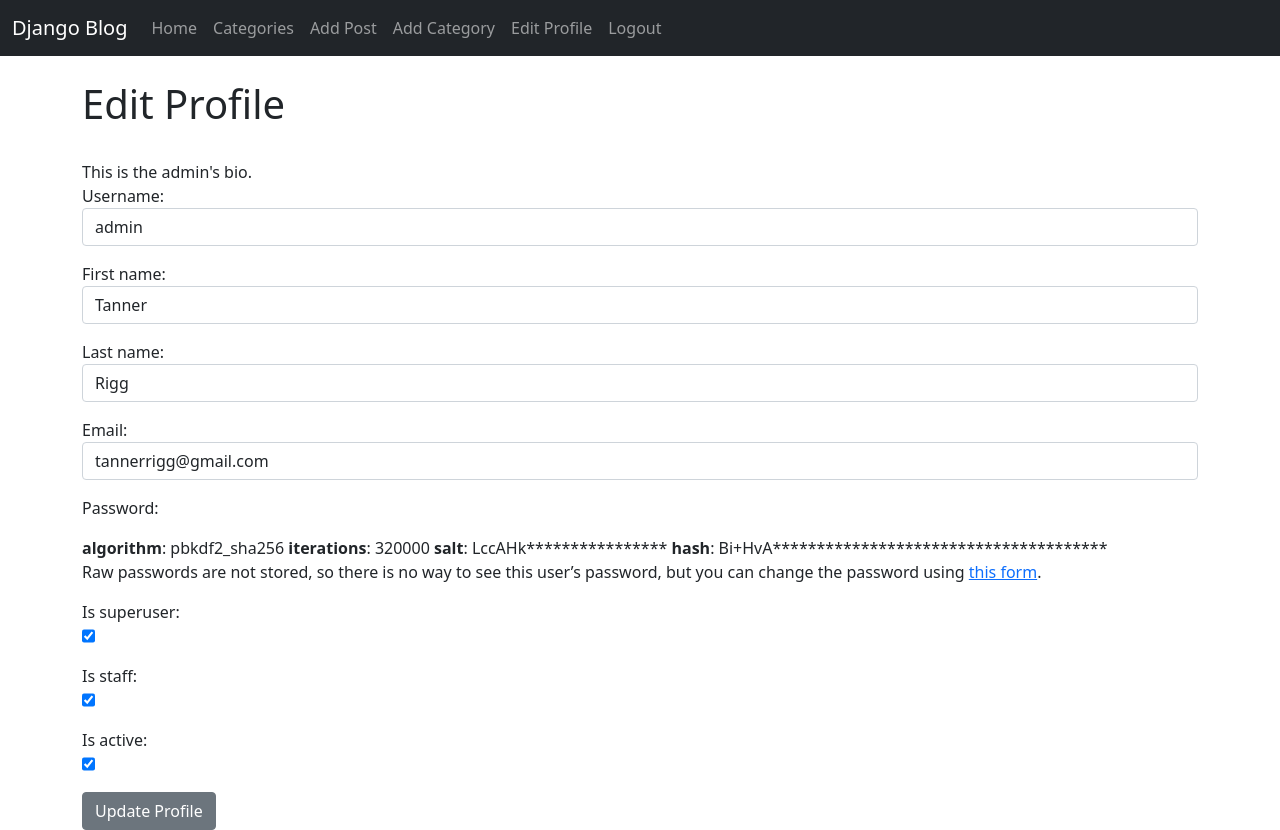
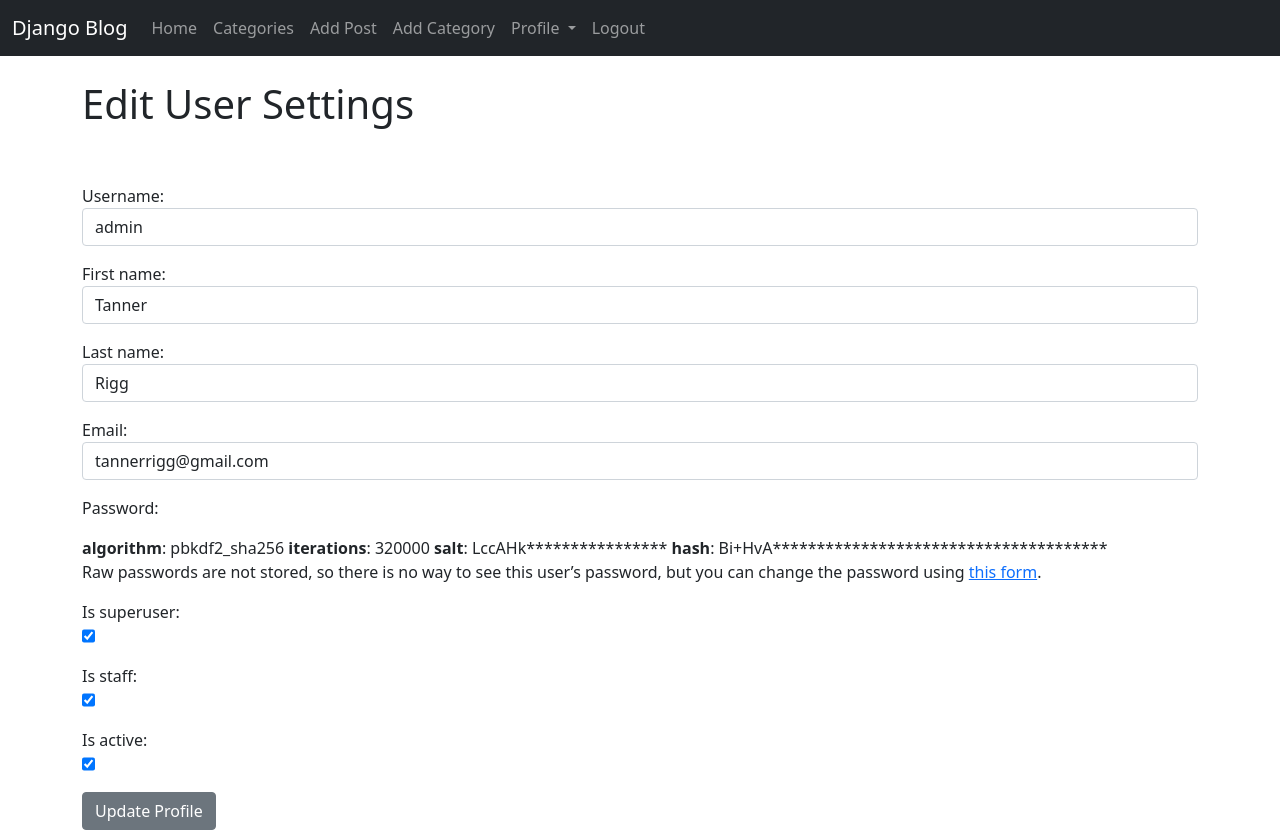
Before and after one commit to trigg8/Django_Blog, a Django app: page /members/edit_profile/ in a window 1280 px wide. Run offline with Django 4.2, Linux system fonts and the light colour scheme; a user stored in the database is signed in; data comes from the database, SQL or seed files in the repository; some libraries are stand-ins or nearby versions.

Commit message:
created edit profile page

```diff
--- a/members/templates/registration/edit_profile.html
+++ b/members/templates/registration/edit_profile.html
@@ -5,10 +5,9 @@
 
 {% block content %}
 
-<h1>Edit Profile</h1>
+<h1>Edit User Settings</h1>
 <br>
 
-{{ user.profile.bio }}
 
 <br>
 <div class="form-group">
--- a/members/urls.py
+++ b/members/urls.py
@@ -1,5 +1,5 @@
 from django.urls import path
-from .views import ShowProfilePageView, UserRegisterView, UserEditView, PasswordsChangeView
+from .views import ShowProfilePageView, UserRegisterView, UserEditView, PasswordsChangeView, EditProfilePageView
 #from django.contrib.auth import views as auth_views
 from . import views
 
@@ -9,5 +9,6 @@ urlpatterns = [
     #path('password/', auth_views.PasswordChangeView.as_view(template_name="registration/change-password.html")),
     path('password/', PasswordsChangeView.as_view(template_name="registration/change-password.html")),
     path('password_success', views.password_success, name="password_success"),
-    path('<int:pk>/profile/', ShowProfilePageView.as_view(), name='show_profile_page')
+    path('<int:pk>/profile/', ShowProfilePageView.as_view(), name='show_profile_page'),
+    path('<int:pk>/edit_profile_page/', EditProfilePageView.as_view(), name="edit_profile_page"),
 ]
--- a/members/views.py
+++ b/members/views.py
@@ -6,6 +6,13 @@ from django.contrib.auth.forms import UserCreationForm, UserChangeForm, Password
 from django.contrib.auth.views import PasswordChangeView
 from django.urls import reverse_lazy
 from .forms import EditProfileForm, SignUpForm, PasswordChangingForm
+
+
+class EditProfilePageView(generic.UpdateView):
+    model = Profile
+    template_name = 'registration/edit_profile_page.html'
+    fields = ['bio', 'profile_pic', 'website_url', 'facebook_url', 'twitter_url', 'instagram_url', 'github_url']
+    success_url = reverse_lazy('home')
 
 
 class ShowProfilePageView(DetailView):
--- a/theblog/templates/base.html
+++ b/theblog/templates/base.html
@@ -56,9 +56,15 @@
                     Add Category</a>
                 </li>
 
-                <li class="nav-item">
-                  <a class="nav-link" href="{% url 'edit_profile' %}">
-                    Edit Profile</a>
+                <li class="nav-item dropdown">
+                  <a class="nav-link dropdown-toggle" href="#" id="navbarDropdown" role="button" data-bs-toggle="dropdown" aria-expanded="false">
+                    Profile
+                  </a>
+                  <ul class="dropdown-menu" aria-labelledby="navbarDropdown">
+                    <li><a class="dropdown-item" href="{% url 'show_profile_page' user.profile.id %}">Show Profile Page</a></li>
+                    <li><a class="dropdown-item" href="{% url 'edit_profile' %}">Edit User Settings</a></li>
+                    <li><a class="dropdown-item" href="{% url 'edit_profile_page' user.profile.id %}">Edit Profile Page</a></li>
+                  </ul>
                 </li>
 
                 <li class="nav-item">
```
Also changed, not shown: members/templates/registration/edit_profile_page.html (added, +31 -0 lines).
